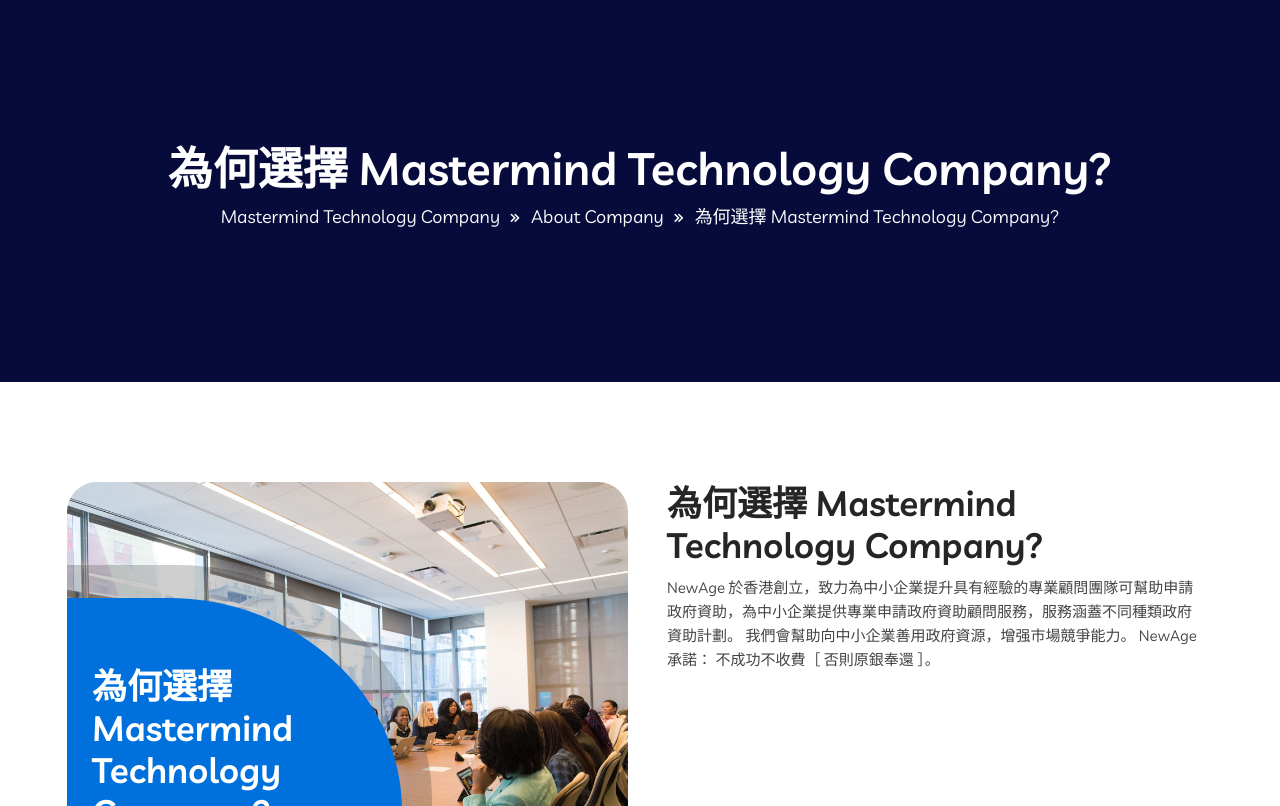
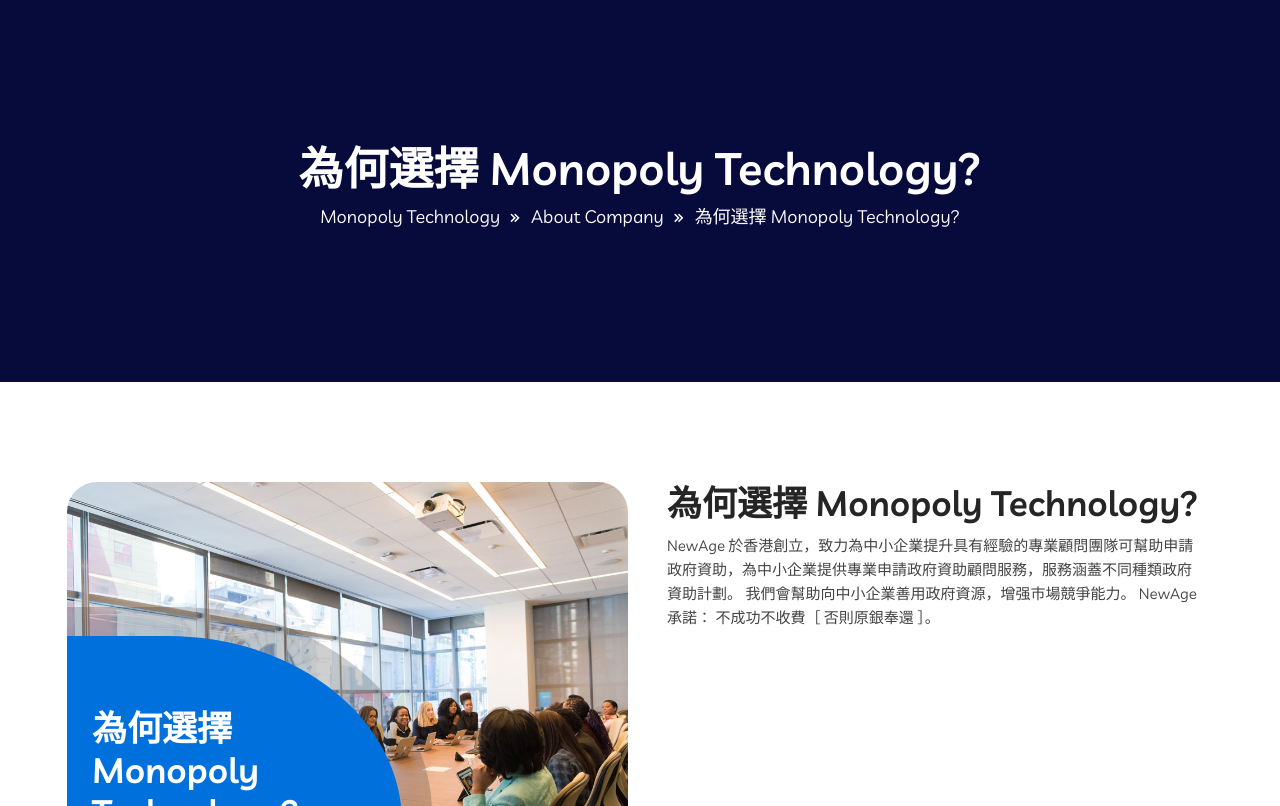
Before and after one commit to Do-Test-Live/W-Monoploy-Technology, a plain HTML site: page whychoose.html in a window 1280 px wide. Shown: the part 146-952 px from the top of the page. Drawn offline with Linux system fonts and the light colour scheme; a web font is replaced by a local one.

Commit message:
update all

```diff
--- a/whychoose.html
+++ b/whychoose.html
@@ -29,7 +29,7 @@
     <link href="assets/css/theme-dark.css" rel="stylesheet">
 
     <link href="assets/images/favicon.png" rel="icon" type="image/png">
-    <title>為何選擇 Mastermind Technology Company? - Mastermind Technology Company</title>
+    <title>為何選擇 Monopoly Technology? - Monopoly Technology</title>
 </head>
 <body>
 
@@ -111,7 +111,7 @@
                             <ul class="dropdown-menu">
                                 <li class="nav-item">
                                     <a class="nav-link active" href="whychoose.html">
-                                        為何選擇Mastermind Technology Company?
+                                        為何選擇Monopoly Technology?
                                     </a>
                                 </li>
                                 <li class="nav-item">
@@ -193,10 +193,10 @@
 <div class="inner-banner">
     <div class="container">
         <div class="inner-title text-center">
-            <h3>為何選擇 Mastermind Technology Company?</h3>
+            <h3>為何選擇 Monopoly Technology?</h3>
             <ul>
                 <li>
-                    <a href="#">Mastermind Technology Company</a>
+                    <a href="#">Monopoly Technology</a>
                 </li>
                 <li>
                     <i class="bx bx-chevrons-right"></i>
@@ -207,7 +207,7 @@
                 <li>
                     <i class="bx bx-chevrons-right"></i>
                 </li>
-                <li>為何選擇 Mastermind Technology Company?</li>
+                <li>為何選擇 Monopoly Technology?</li>
             </ul>
         </div>
     </div>
@@ -223,14 +223,14 @@
                 <div class="about-play">
                     <img alt="About Images" src="assets/images/about/about-img1.jpg">
                     <div class="about-play-content">
-                        <h2>為何選擇 Mastermind Technology Company?</h2>
+                        <h2>為何選擇 Monopoly Technology?</h2>
                     </div>
                 </div>
             </div>
             <div class="col-lg-6">
                 <div class="about-content ml-25">
                     <div class="section-title">
-                        <h2>為何選擇 Mastermind Technology Company?</h2>
+                        <h2>為何選擇 Monopoly Technology?</h2>
                         <p>
                             NewAge 於香港創立，致力為中小企業提升具有經驗的專業顧問團隊可幫助申請政府資助，為中小企業提供專業申請政府資助顧問服務，服務涵蓋不同種類政府資助計劃。
                             我們會幫助向中小企業善用政府資源，增强市場競爭能力。 NewAge 承諾： 不成功不收費［ 否則原銀奉還 ］。
@@ -395,7 +395,7 @@
                 <p>
                     Copyright © 2016 -
                     <script>document.write(new Date().getFullYear())</script>
-                    <a href="#" target="_blank">Mastermind Technology Company</a> .
+                    <a href="#" target="_blank">Monopoly Technology</a> .
                     All Rights Reserved.
                 </p>
             </div>
```
Also changed, not shown: distancebusinessprogram.html (+4 -4 lines), index.html (+3 -3 lines), recruitment.html (+4 -4 lines), technologyvoucher.html (+4 -4 lines), assets/images/logos/footer-logo.png, assets/images/logos/logo-1.png.
